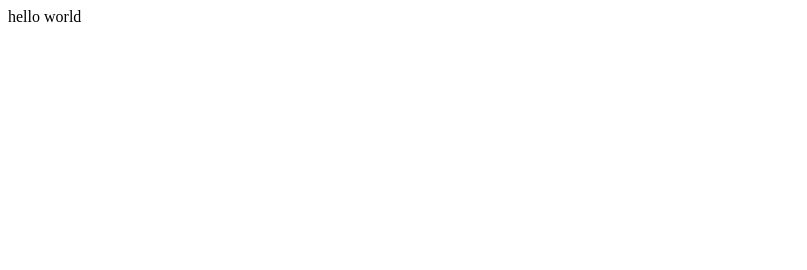
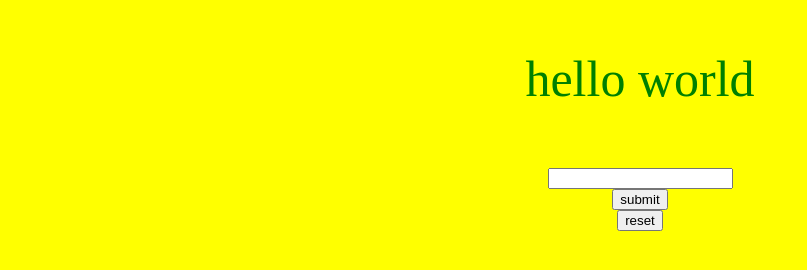
Before and after one commit to M00staff/Trivia, a plain HTML site: page index.html in a window 1280 px wide. Shown: the whole page, without its empty margins (0-807 px from the left). Drawn offline with nearby package versions, Linux system fonts and the light colour scheme.

Commit message:
basic styling done

```diff
--- a/index.html
+++ b/index.html
@@ -1,9 +1,36 @@
 <!DOCTYPE html>
 <html>
 <head>
+
+	<link rel='stylesheet' href='styles.css'>
 	<title>hello world</title>
+
 </head>
+
 <body>
-hello world
+
+
+<div class="question">
+<p>hello world</p>
+</div>
+
+<div id="textBox">
+<input type="text">
+</div>
+
+
+<div class="buttons">
+<div id="submitButton">
+<input type="submit" value="submit">
+</div>
+
+<div id="resetButton">
+<input type="button" value="reset">
+</div>
+</div>
+
+<script src="https://ajax.googleapis.com/ajax/libs/jquery/2.1.3/jquery.min.js"></script>
+<script src="script.js"></script>
+
 </body>
 </html>
--- /dev/null
+++ b/styles.css
@@ -0,0 +1,38 @@
+body{
+	background-color: yellow;
+	}
+
+.buttons{
+		text-align: center;
+		}
+
+
+
+.question{
+	font-size: 50px;
+	display: block;
+	text-align: center;
+	color: green;
+	padding-bottom: 0px;
+	}
+
+
+
+#textBox{
+		text-align: center;
+		padding-top: 10px;
+		}
+
+#submitButton{
+
+
+		}
+
+#resetButton  {
+
+
+		}
+
+p  {
+	font: green;
+	}
```
Also changed, not shown: script.js (added).
